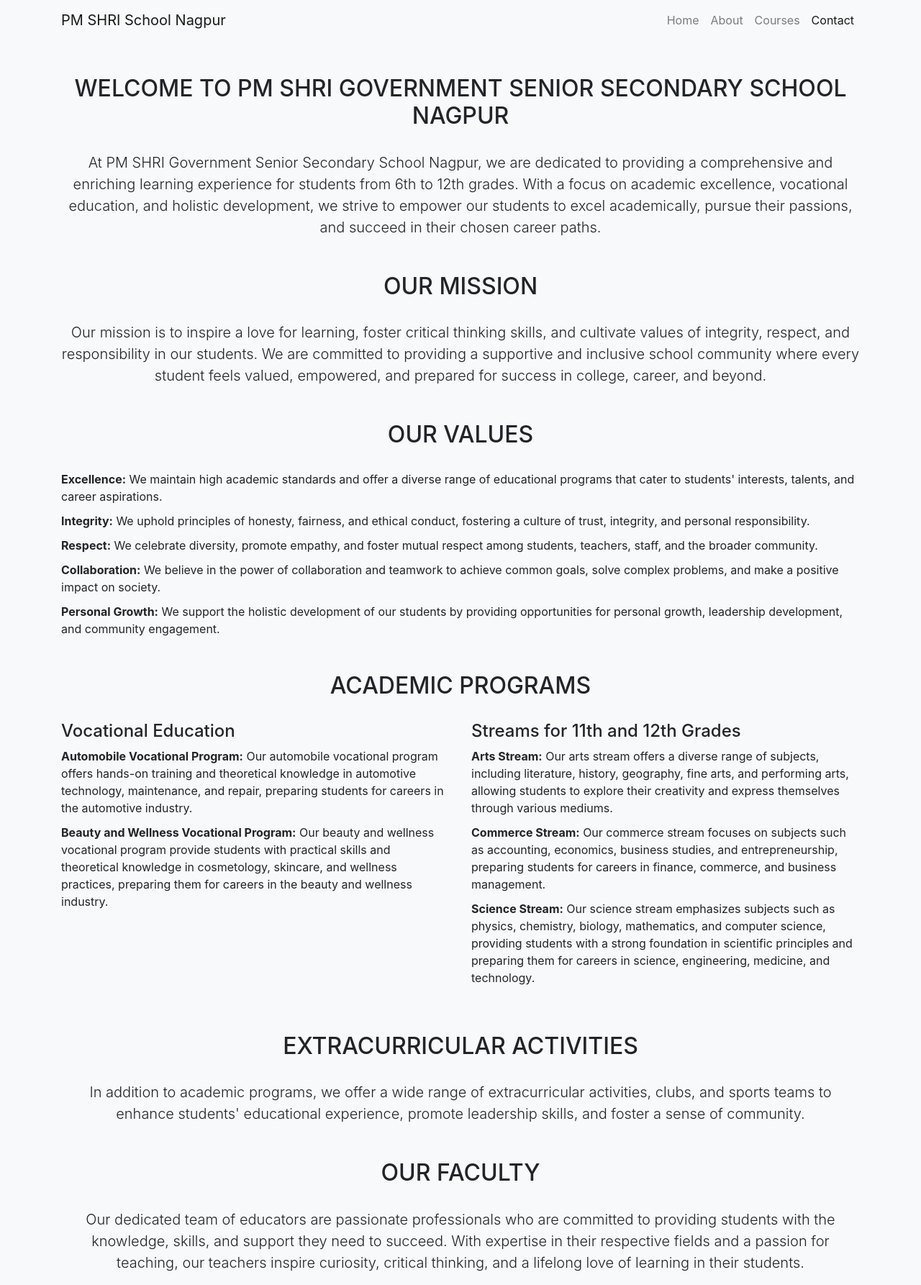
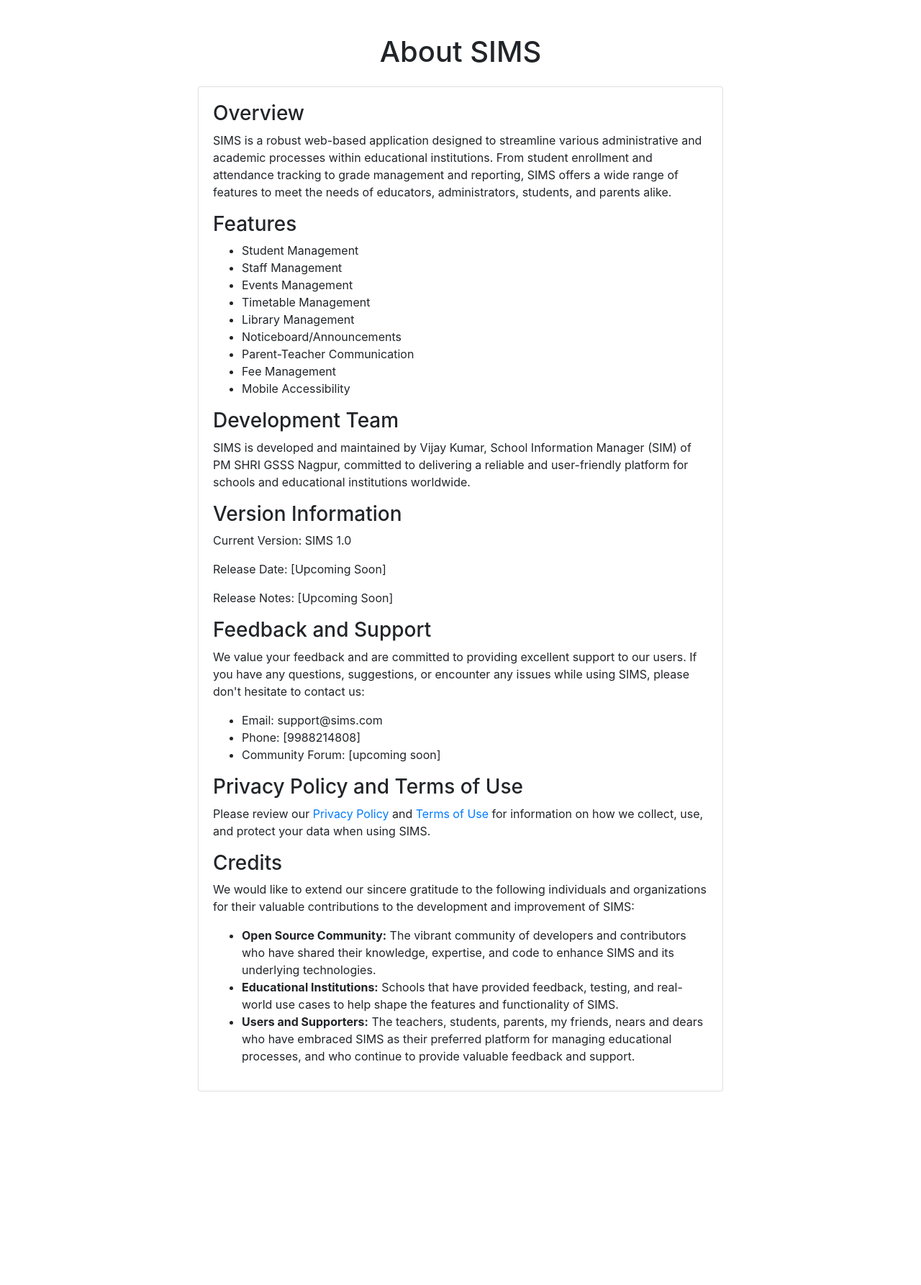
Before and after one commit to vijaysardulgarh/swcms, a Django app: template cms/templates/about.html in a window 1280 px wide. Shown: the whole page at 72% size. After the commit the page ends 1517 px from the top, so only its background shows below. Run offline with Django 5.2, Linux system fonts and the light colour scheme; the template is opened without the code that fills it, so the values that code supplies are empty; some libraries are stand-ins or nearby versions.

Commit message:
SIMS Update

```diff
--- a/cms/templates/about.html
+++ b/cms/templates/about.html
@@ -3,117 +3,82 @@
 <head>
     <meta charset="UTF-8">
     <meta name="viewport" content="width=device-width, initial-scale=1.0">
-  <title>Welcome to PM School</title>
+    <title>About SIMS</title>
     <!-- Bootstrap CSS -->
-  <link href="https://stackpath.bootstrapcdn.com/bootstrap/4.5.2/css/bootstrap.min.css" rel="stylesheet">
+    <link href="https://maxcdn.bootstrapcdn.com/bootstrap/4.5.2/css/bootstrap.min.css" rel="stylesheet">
     <!-- Custom CSS -->
     <style>
-    /* Custom styles here */
-    /* You can add your own custom styles here */
-    body {
-      background-color: #f8f9fa;
-    }
-    .section-heading {
-      margin-bottom: 30px;
-    }
-    .values-list {
-      list-style: none;
-      padding-left: 0;
-    }
-    .values-list li {
-      margin-bottom: 10px;
-    }
+        /* Add custom styles here */
     </style>
 </head>
 <body>
-    <nav class="navbar navbar-expand-lg navbar-light bg-light">
-        <div class="container">
-          <a class="navbar-brand" href="#">PM SHRI School Nagpur</a>
-          <button class="navbar-toggler" type="button" data-toggle="collapse" data-target="#navbarSupportedContent" aria-controls="navbarSupportedContent" aria-expanded="false" aria-label="Toggle navigation">
-            <span class="navbar-toggler-icon"></span>
-          </button>
 
-          <div class="collapse navbar-collapse" id="navbarSupportedContent">
-            <ul class="navbar-nav ml-auto">
-              <li class="nav-item">
-                <a class="nav-link" href="#">Home</a>
+<div class="container mt-5">
+    <div class="row">
+        <div class="col-lg-8 offset-lg-2">
+            <h1 class="text-center mb-4">About SIMS</h1>
+            <div class="card">
+                <div class="card-body">
+                    <h3>Overview</h3>
+                    <p>SIMS is a robust web-based application designed to streamline various administrative and academic processes within educational institutions. From student enrollment and attendance tracking to grade management and reporting, SIMS offers a wide range of features to meet the needs of educators, administrators, students, and parents alike.</p>
+
+                    <h3>Features</h3>
+                    <ul>
+                        <li>Student Management</li>
+                        <li>Staff Management</li>
+                        <li>Events Management</li>
+                        <li>Timetable Management</li>
+                        <li>Library Management</li>
+                        <li>Noticeboard/Announcements</li>
+                        <li>Parent-Teacher Communication</li>
+                        <li>Fee Management</li>
+                        <li>Mobile Accessibility</li>
+                    </ul>
+
+                    <h3>Development Team</h3>
+                    <p>SIMS is developed and maintained by Vijay Kumar, School Information Manager (SIM) of PM SHRI GSSS Nagpur, committed to delivering a reliable and user-friendly platform for schools and educational institutions worldwide.</p>
+
+                    <h3>Version Information</h3>
+                    <p>Current Version: SIMS 1.0</p>
+                    <p>Release Date: [Upcoming Soon]</p>
+                    <p>Release Notes: [Upcoming Soon]</p>
+
+                    <h3>Feedback and Support</h3>
+                    <p>We value your feedback and are committed to providing excellent support to our users. If you have any questions, suggestions, or encounter any issues while using SIMS, please don't hesitate to contact us:</p>
+                    <ul>
+                        <li>Email: support@sims.com</li>
+                        <li>Phone: [9988214808]</li>
+                        <li>Community Forum: [upcoming soon]</li>
+                    </ul>
+
+                    <h3>Privacy Policy and Terms of Use</h3>
+                    <p>Please review our <a href="link-to-privacy-policy">Privacy Policy</a> and <a href="link-to-terms-of-use">Terms of Use</a> for information on how we collect, use, and protect your data when using SIMS.</p>
+
+                    <h3>Credits</h3>
+                    <p>We would like to extend our sincere gratitude to the following individuals and organizations for their valuable contributions to the development and improvement of SIMS:</p>
+                    <ul>
+
+                        <li>
+                            <strong>Open Source Community:</strong> The vibrant community of developers and contributors who have shared their knowledge, expertise, and code to enhance SIMS and its underlying technologies.
                         </li>
-              <li class="nav-item">
-                <a class="nav-link" href="#">About</a>
+                        <li>
+                            <strong>Educational Institutions:</strong> Schools that have provided feedback, testing, and real-world use cases to help shape the features and functionality of SIMS.
                         </li>
-              <li class="nav-item">
-                <a class="nav-link" href="#">Courses</a>
-              </li>
-              <li class="nav-item active">
-                <a class="nav-link" href="#">Contact</a>
+
+                        <li>
+                            <strong>Users and Supporters:</strong> The teachers, students, parents, my friends, nears and dears who have embraced SIMS as their preferred platform for managing educational processes, and who continue to provide valuable feedback and support.
                         </li>
                     </ul>
                 </div>
             </div>
-      </nav>
-
-
-  <!-- Welcome Section -->
-  <section class="container mt-5">
-    <h2 class="section-heading text-center text-uppercase">Welcome to PM SHRI Government Senior Secondary School Nagpur</h2>
-    <p class="lead text-center">At PM SHRI Government Senior Secondary School Nagpur, we are dedicated to providing a comprehensive and enriching learning experience for students from 6th to 12th grades. With a focus on academic excellence, vocational education, and holistic development, we strive to empower our students to excel academically, pursue their passions, and succeed in their chosen career paths.</p>
-  </section>
-
-  <!-- Mission Section -->
-  <section class="container mt-5">
-    <h2 class="section-heading text-center text-uppercase">Our Mission</h2>
-    <p class="lead text-center">Our mission is to inspire a love for learning, foster critical thinking skills, and cultivate values of integrity, respect, and responsibility in our students. We are committed to providing a supportive and inclusive school community where every student feels valued, empowered, and prepared for success in college, career, and beyond.</p>
-  </section>
-
-  <!-- Values Section -->
-  <section class="container mt-5">
-    <h2 class="section-heading text-center text-uppercase">Our Values</h2>
-    <ul class="values-list">
-      <li><strong>Excellence:</strong> We maintain high academic standards and offer a diverse range of educational programs that cater to students' interests, talents, and career aspirations.</li>
-      <li><strong>Integrity:</strong> We uphold principles of honesty, fairness, and ethical conduct, fostering a culture of trust, integrity, and personal responsibility.</li>
-      <li><strong>Respect:</strong> We celebrate diversity, promote empathy, and foster mutual respect among students, teachers, staff, and the broader community.</li>
-      <li><strong>Collaboration:</strong> We believe in the power of collaboration and teamwork to achieve common goals, solve complex problems, and make a positive impact on society.</li>
-      <li><strong>Personal Growth:</strong> We support the holistic development of our students by providing opportunities for personal growth, leadership development, and community engagement.</li>
-    </ul>
-  </section>
-
-  <!-- Academic Programs Section -->
-  <section class="container mt-5">
-    <h2 class="section-heading text-center text-uppercase">Academic Programs</h2>
-    <div class="row">
-      <div class="col-md-6">
-        <h4>Vocational Education</h4>
-        <ul class="values-list">
-          <li><strong>Automobile Vocational Program:</strong> Our automobile vocational program offers hands-on training and theoretical knowledge in automotive technology, maintenance, and repair, preparing students for careers in the automotive industry.</li>
-          <li><strong>Beauty and Wellness Vocational Program:</strong> Our beauty and wellness vocational program provide students with practical skills and theoretical knowledge in cosmetology, skincare, and wellness practices, preparing them for careers in the beauty and wellness industry.</li>
-        </ul>
-      </div>
-      <div class="col-md-6">
-        <h4>Streams for 11th and 12th Grades</h4>
-        <ul class="values-list">
-          <li><strong>Arts Stream:</strong> Our arts stream offers a diverse range of subjects, including literature, history, geography, fine arts, and performing arts, allowing students to explore their creativity and express themselves through various mediums.</li>
-          <li><strong>Commerce Stream:</strong> Our commerce stream focuses on subjects such as accounting, economics, business studies, and entrepreneurship, preparing students for careers in finance, commerce, and business management.</li>
-          <li><strong>Science Stream:</strong> Our science stream emphasizes subjects such as physics, chemistry, biology, mathematics, and computer science, providing students with a strong foundation in scientific principles and preparing them for careers in science, engineering, medicine, and technology.</li>
-        </ul>
         </div>
     </div>
-  </section>
+</div>
 
-  <!-- Extracurricular Activities Section -->
-  <section class="container mt-5">
-    <h2 class="section-heading text-center text-uppercase">Extracurricular Activities</h2>
-    <p class="lead text-center">In addition to academic programs, we offer a wide range of extracurricular activities, clubs, and sports teams to enhance students' educational experience, promote leadership skills, and foster a sense of community.</p>
-  </section>
+<!-- Bootstrap JS and dependencies -->
+<script src="https://ajax.googleapis.com/ajax/libs/jquery/3.5.1/jquery.min.js"></script>
+<script src="https://cdnjs.cloudflare.com/ajax/libs/popper.js/1.16.0/umd/popper.min.js"></script>
+<script src="https://maxcdn.bootstrapcdn.com/bootstrap/4.5.2/js/bootstrap.min.js"></script>
 
-  <!-- Our Faculty Section -->
-  <section class="container mt-5">
-    <h2 class="section-heading text-center text-uppercase">Our Faculty</h2>
-    <p class="lead text-center">Our dedicated team of educators are passionate professionals who are committed to providing students with the knowledge, skills, and support they need to succeed. With expertise in their respective fields and a passion for teaching, our teachers inspire curiosity, critical thinking, and a lifelong love of learning in their students.</p>
-  </section>
-
-  <!-- Bootstrap JS and jQuery -->
-  <script src="https://code.jquery.com/jquery-3.5.1.slim.min.js"></script>
-  <script src="https://cdn.jsdelivr.net/npm/@popperjs/core@2.5.4/dist/umd/popper.min.js"></script>
-  <script src="https://stackpath.bootstrapcdn.com/bootstrap/4.5.2/js/bootstrap.min.js"></script>
 </body>
 </html>
--- a/cms/templates/base.html
+++ b/cms/templates/base.html
@@ -25,10 +25,7 @@
             <a class="nav-link active" aria-current="page" href="#">Home</a>
           </li>
           <li class="nav-item">
-            <a class="nav-link" href="#">About Us</a>
-          </li>
-          <li class="nav-item">
-            <a class="nav-link" href="#">About Us</a>
+            <a class="nav-link" href="about.html">About Us</a>
           </li>
           <li class="nav-item">
             <a class="nav-link" href="#">Contact</a>
--- a/cms/urls.py
+++ b/cms/urls.py
@@ -1,5 +1,6 @@
 from django.urls import path
 from . import views
 urlpatterns = [
-    path('',views.index,name='index')
+    path('',views.index,name='index'),
+    path('about',views.about,name='about.html'),
 ]
--- a/cms/views.py
+++ b/cms/views.py
@@ -5,3 +5,7 @@ from .models import Staff
 def index (request):
     staff_members=Staff.objects.all
     return render(request,"index.html",{'staff_members':staff_members})
+
+def about (request):
+
+    return render(request,"about.html",{})
```
Also changed, not shown: cms/templates/about1.html (added, +119 -0 lines). Lines whose indentation alone changed are shown as unchanged.
